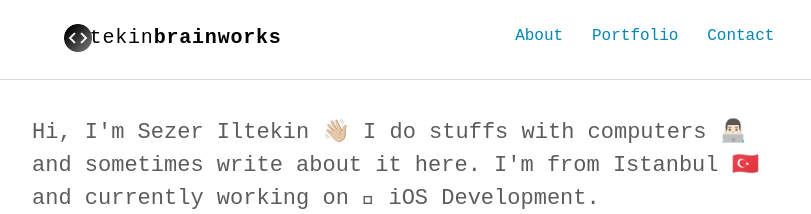
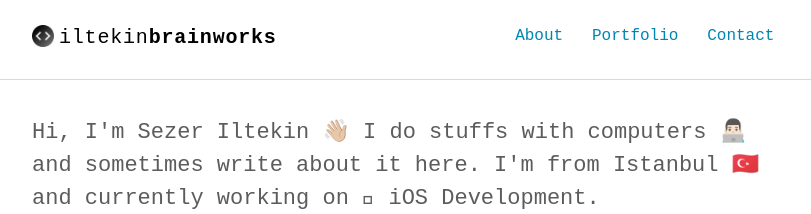
Before and after one commit to iltekin/iltekin.github.io, a Jekyll site: the page built from index.html, in a window 1280 px wide. Shown: the top 214 px of the page, without its empty margins (232-1043 px from the left). Built offline with Jekyll 4.4.1, drawn with Linux system fonts in a browser that asks for light colours; some web fonts are replaced.

Commit message:
layout.scss edited

```diff
--- a/assets/scss/_layout.scss
+++ b/assets/scss/_layout.scss
@@ -98,7 +98,8 @@ hr {
   font-size: 20px;
   line-height: 28px;
   font-weight: 300;
-  padding-left: 32px;
+  padding-left: 27px;
+  position: relative;
 
   span {
     font-weight: 700;
@@ -109,9 +110,11 @@ hr {
   content: '';
   background: url('/assets/images/favicon.png') no-repeat;
   background-size: 100%;
-  width: 28px;
-  height: 28px;
+  width: 22px;
+  height: 22px;
   position: absolute;
+  left: 0;
+  top: 1px;
 }
 
 .nav {
```
